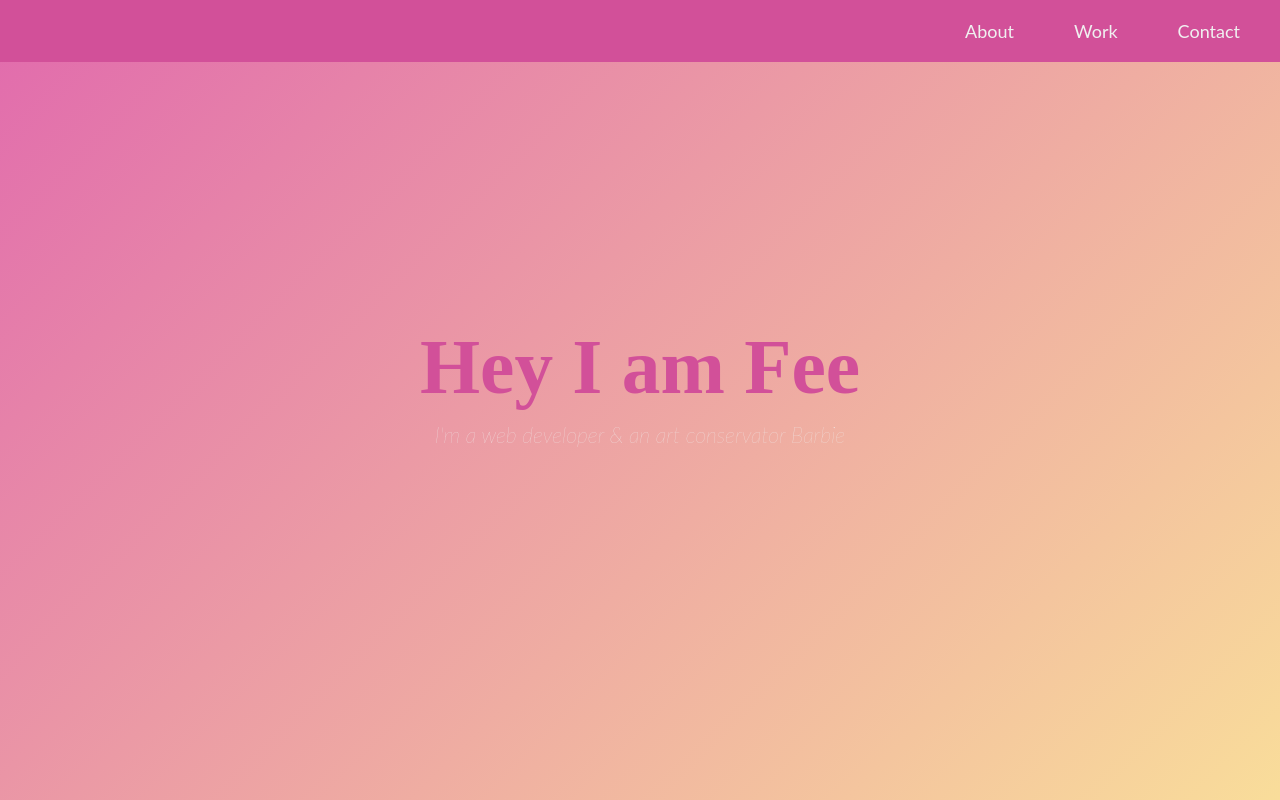
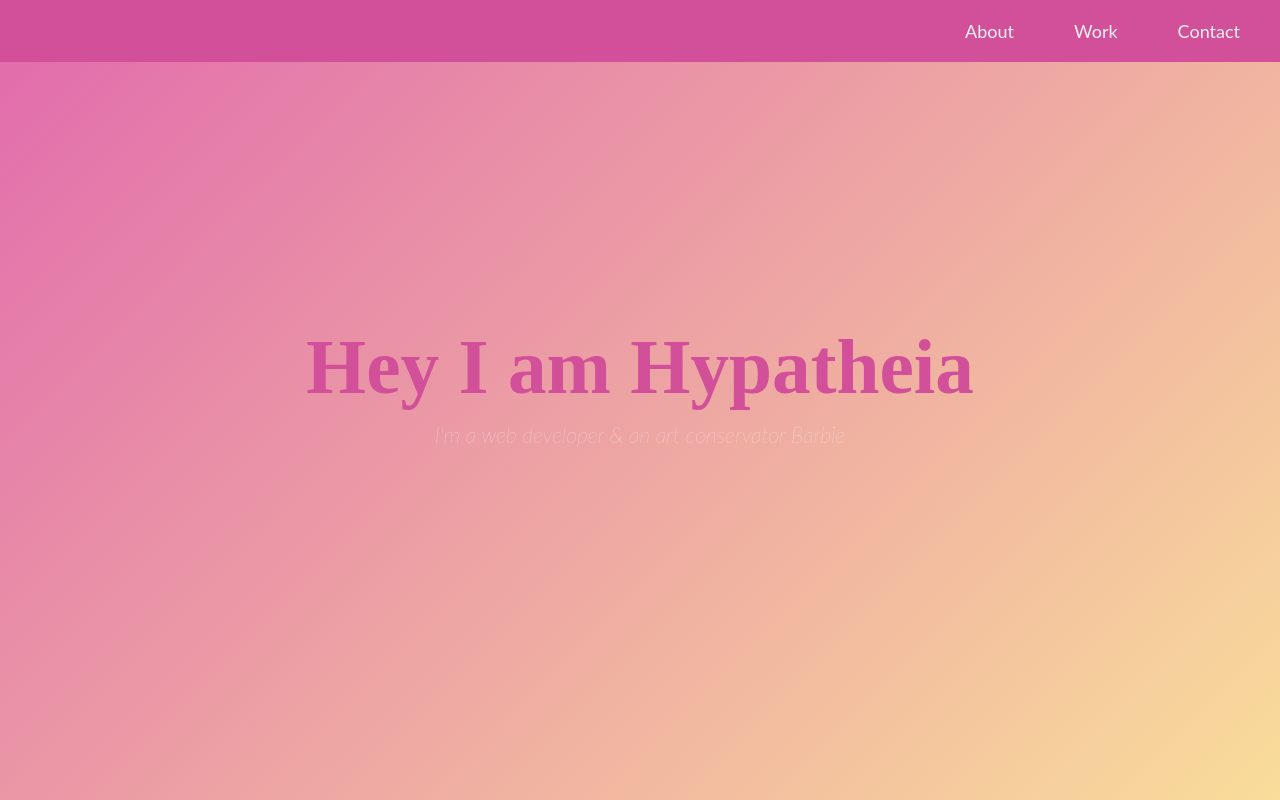
Before and after one commit to Hypatheia/Projects, a plain HTML site: page Responsive_Web_Design_Certification/5.3 Barbie Portfolio/index.html in a window 1280 px wide. Shown: the top 800 px of the page. Drawn offline with Linux system fonts and the light colour scheme; a web font is replaced by a local one.

Commit message:
Update index.html

```diff
--- a/Responsive_Web_Design_Certification/5.3 Barbie Portfolio/index.html
+++ b/Responsive_Web_Design_Certification/5.3 Barbie Portfolio/index.html
@@ -23,7 +23,7 @@
     </header>
 
     <section id="welcome-section">
-      <h1>Hey I am Fee</h1>
+      <h1>Hey I am Hypatheia</h1>
       <p class="subtitle">I'm a web developer & an art conservator Barbie</b>
     </section>
 
```
